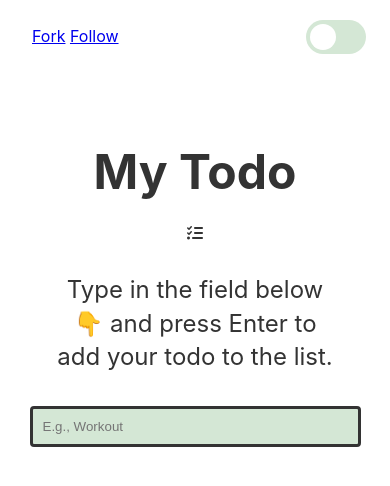
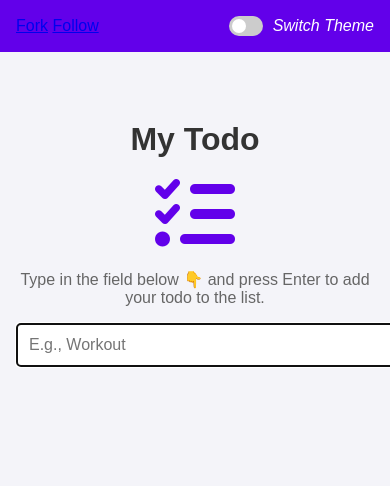
Before and after one commit to Abinaya018/todo-application, a plain HTML site: page index.html in a window 390 px wide. Drawn offline with Linux system fonts and the light colour scheme.

Commit message:
style.css

```diff
--- a/style.css
+++ b/style.css
@@ -1,266 +1,130 @@
-[data-theme="light"] {
---bg-color: #fff;
---color: #333;
---togglebg: #d4e7d5;
---toggleslider: #fff;
---roundcolor: #fff;
---svgcolor: #111;
+body {
+    font-family: Arial, sans-serif;
+    margin: 0;
+    padding: 0;
+    background-color: #f4f4f9;
+    color: #333;
+    transition: background-color 0.3s, color 0.3s;
 }
 
 [data-theme="dark"] {
---bg-color: #333333;
---color: #e9dcdc;
---togglebg: #333;
---toggleslider: #e9dcdc;
---roundcolor: #333;
---svgcolor: #fff;
+    background-color: #333;
+    color: #f4f4f9;
 }
 
-*,
-*::before,
-*::after {
-box-sizing: border-box;
-margin: 0;
-padding: 0;
+nav {
+    display: flex;
+    justify-content: space-between;
+    align-items: center;
+    padding: 1rem;
+    background-color: #6200ea;
+    color: white;
 }
 
-body {
-font-family: -apple-system, BlinkMacSystemFont, "Segoe UI", Roboto,
-Oxygen-Sans, Ubuntu, Cantarell, "Helvetica Neue", sans-serif;
-line-height: 1.4;
-background-color: var(--bg-color);
-transition: all 0.5s;
+.container {
+    max-width: 600px;
+    margin: 2rem auto;
+    padding: 1rem;
+    text-align: center;
 }
 
-/* toggle  */
-
-nav {
-display: flex;
-justify-content: flex-end;
-padding: 20px 24px;
+.app-title {
+    font-size: 2rem;
+    margin-bottom: 1rem;
 }
 
-.btn {
-position: absolute;
-left: 2rem;
-margin-top: 0.3rem;
+.icon {
+    font-size: 5rem;
+    color: #6200ea;
+}
+
+.empty-state__description {
+    font-size: 1rem;
+    color: #666;
+}
+
+.form-select {
+    margin-top: 1rem;
+}
+
+.input-select {
+    width: 100%;
+    padding: 0.75rem;
+    font-size: 1rem;
+    border: 1px solid #ccc;
+    border-radius: 4px;
+}
+
+.todo-list {
+    list-style: none;
+    padding: 0;
+    margin: 1rem 0;
+}
+
+.todo-item {
+    display: flex;
+    justify-content: space-between;
+    align-items: center;
+    background: #fff;
+    padding: 0.5rem;
+    border: 1px solid #ddd;
+    border-radius: 4px;
+    margin-bottom: 0.5rem;
+    box-shadow: 0 2px 4px rgba(0, 0, 0, 0.1);
+}
+
+.todo-item.completed {
+    text-decoration: line-through;
+    color: #aaa;
 }
 
 .theme-switch-wrapper {
-display: flex;
-align-items: center;
-}
-
-.theme-switch-wrapper em {
-margin-left: 10px;
-font-size: 1rem;
+    display: flex;
+    align-items: center;
 }
 
 .theme-switch {
-display: inline-block;
-height: 34px;
-position: relative;
-width: 60px;
+    position: relative;
+    display: inline-block;
+    width: 34px;
+    height: 20px;
+    margin-right: 10px;
 }
 
 .theme-switch input {
-display: none;
+    opacity: 0;
+    width: 0;
+    height: 0;
 }
 
 .slider {
-background-color: var(--togglebg);
-bottom: 0;
-cursor: pointer;
-left: 0;
-position: absolute;
-right: 0;
-top: 0;
-transition: 0.4s;
+    position: absolute;
+    cursor: pointer;
+    top: 0;
+    left: 0;
+    right: 0;
+    bottom: 0;
+    background-color: #ccc;
+    transition: 0.4s;
+    border-radius: 20px;
 }
 
 .slider:before {
-background-color: var(--roundcolor);
-bottom: 4px;
-content: "";
-height: 26px;
-left: 4px;
-position: absolute;
-transition: 0.4s;
-width: 26px;
+    position: absolute;
+    content: "";
+    height: 14px;
+    width: 14px;
+    left: 3px;
+    bottom: 3px;
+    background-color: white;
+    transition: 0.4s;
+    border-radius: 50%;
 }
 
 input:checked + .slider {
-background-color: var(--toggleslider);
+    background-color: #6200ea;
 }
 
 input:checked + .slider:before {
-transform: translateX(26px);
+    transform: translateX(14px);
 }
-
-.slider.round {
-border-radius: 34px;
-}
-
-.slider.round:before {
-border-radius: 50%;
-}
-
-em {
-color: var(--color);
-}
-
-.container {
-width: 100%;
-max-width: 700px;
-margin: 0 auto;
-padding-left: 10px;
-padding-right: 10px;
-color: var(--color);
-margin: auto;
-padding-top: 4rem;
-}
-
-.app-title {
-text-align: center;
-margin-bottom: 20px;
-font-size: 80px;
-}
-
-svg {
-width: 64px;
-height: 64px;
-}
-
-.todo-list {
-list-style: none;
-margin-bottom: 20px;
-}
-
-.todo-item {
-margin-bottom: 10px;
-width: 100%;
-display: flex;
-align-items: center;
-justify-content: space-between;
-}
-
-.todo-item span {
-flex-grow: 1;
-margin-left: 10px;
-margin-right: 10px;
-font-size: 22px;
-}
-
-.done span {
-text-decoration: line-through;
-user-select: none;
-}
-
-input[type="checkbox"] {
-display: none;
-}
-input:focus {
-outline: none;
-background-color: #d4e7d5;
-}
-
-.tick {
-width: 30px;
-height: 30px;
-border: 3px solid var(--color);
-border-radius: 50%;
-display: inline-flex;
-justify-content: center;
-align-items: center;
-cursor: pointer;
-}
-
-.tick::before {
-content: "✔️";
-font-size: 20px;
-display: none;
-}
-
-.done .tick::before {
-display: inline;
-}
-
-.delete-todo {
-border: none;
-background-color: transparent;
-outline: none;
-cursor: pointer;
-}
-
-.delete-todo svg {
-width: 30px;
-height: 30px;
-pointer-events: none;
-}
-
-form {
-width: 100%;
-display: flex;
-justify-content: space-between;
-margin-bottom: 2rem;
-}
-
-input[type="text"] {
-width: 100%;
-padding: 10px;
-border-radius: 4px;
-border: 3px solid #333;
-}
-
-/* Add this below all the other styles */
-
-.empty-state {
-flex-direction: column;
-align-items: center;
-justify-content: center;
-display: none;
-}
-
-.checklist-icon {
-margin-bottom: 20px;
-}
-
-.empty-state__title,
-.empty-state__description {
-/* margin-bottom: 20px; */
-font-size: 25px;
-text-align: center;
-margin: 2rem;
-width: 25rem;
-}
-
-/* Add this below the other styles */
-.todo-list:empty {
-display: none;
-}
-
-.todo-list:empty + .empty-state {
-display: flex;
-}
-
-@media (max-width: 608px) {
-.container {
-width: 90%;
-margin: auto;
-}
-.app-title {
-font-size: 3rem;
-}
-.empty-state__title,
-.empty-state__description {
-font-size: 1.5rem;
-width: 18rem;
-}
-/*   .btn {
-position: absolute;
-right: -1rem;
-} */
-em {
-display: none;
-}
-}
```
